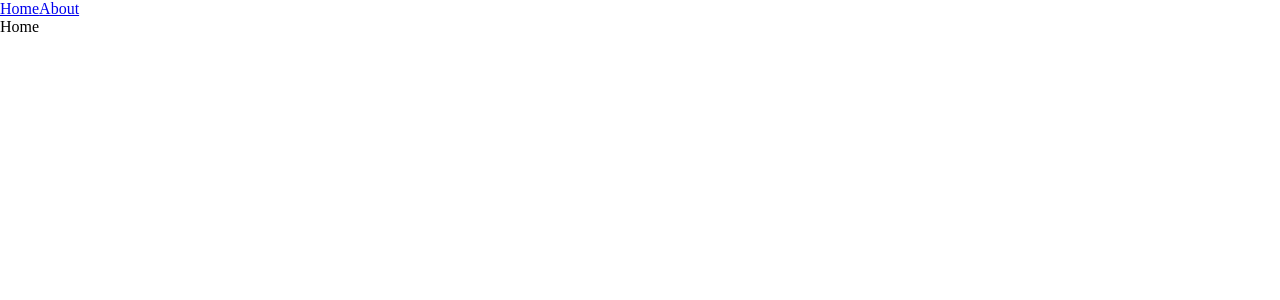
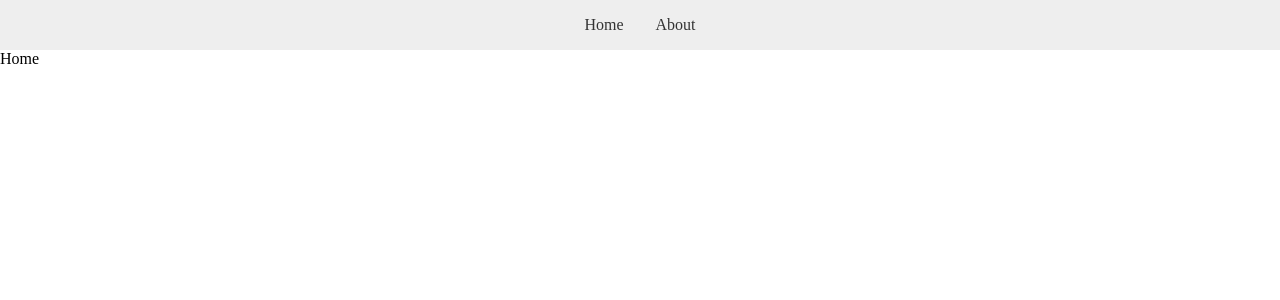
Before and after one commit to brian-ambani/react-projects, a React (Create React App) app in the folder react-website/: page / in a window 1280 px wide. Shown: the top 300 px of the page. Built offline with nearby package versions, Linux system fonts and the light colour scheme.

Commit message:
updated the css for an active link

```diff
--- a/react-website/src/index.css
+++ b/react-website/src/index.css
@@ -2,3 +2,22 @@
   padding: 0;
   margin: 0;
 }
+
+nav {
+  display: flex;
+  justify-content: center;
+  align-items: center;
+  background-color: #eee;
+  color: white;
+  padding: 1rem;
+}
+
+nav a {
+  color: #333;
+  text-decoration: none;
+  margin: 0 1rem;
+}
+
+nav a.active {
+  font-weight: bold;
+}
```
